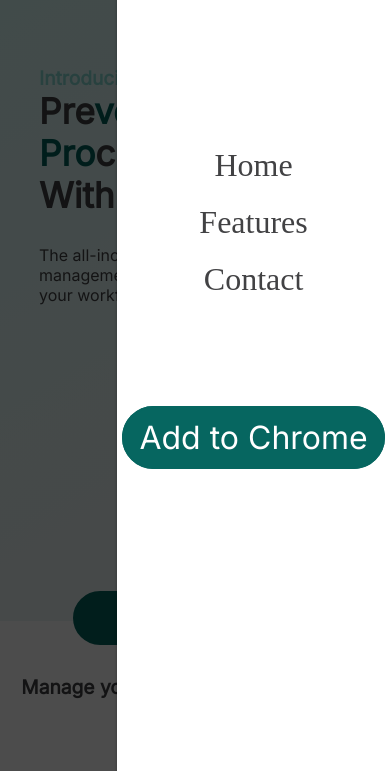
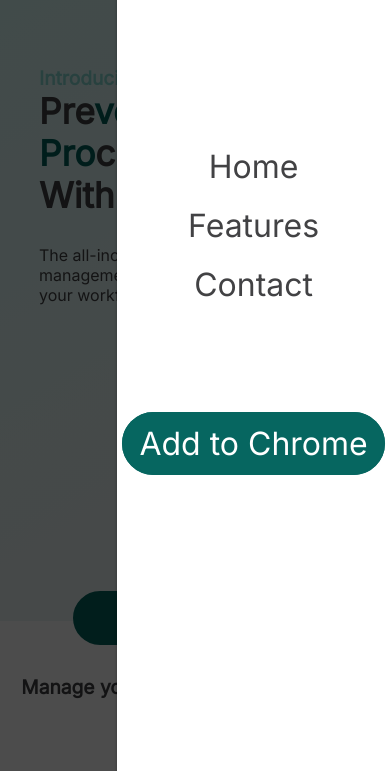
Before and after one commit to Provent-Extension/Provent-Extension.github.io, a plain HTML site: page index.html in a window 390 px wide. Both pictures are taken after a click on the button 328 px from the left and 26 px from the top of the page. Shown: the part 73-844 px from the top of the page. Drawn offline with Linux system fonts and the light colour scheme.

Commit message:
Fixed mobile navigation bar

```diff
--- a/css/home.css
+++ b/css/home.css
@@ -197,6 +197,8 @@ nav {
     color: #424244;
     text-decoration: none;
     transition: 0.3s;
+    font-family: 'Inter';
+    font-style: normal;
 }
 
 .nav_mobile_link:hover {
--- a/index.html
+++ b/index.html
@@ -40,10 +40,10 @@
 
 		<nav class="mobile_navbar" id="vertical_nav_bar">
 			<ul class="mobile_navbar_ul">
-				<li class="nav_mobile_li"><a class="nav_mobile_link" href="#home">Home</a></li>
-				<li class="nav_mobile_li"><a class="nav_mobile_link" href="#features">Features</a></li>
-				<li class="nav_mobile_li"><a class="nav_mobile_link" href="#contact">Contact</a></li>
-				<li class="nav_mobile_li"><a class="mobilenav-download-btn" href="https://docs.google.com/forms/d/e/1FAIpQLSe_kOKucHuHbWUG4hhaOFghbyfjqIIUNT7FRG__xOjYIaOE_Q/viewform" target="_blank">Add to Chrome</a></li>
+				<li class="nav_mobile_li" onclick="animate_ham_menu()"><a class="nav_mobile_link" href="#home">Home</a></li>
+				<li class="nav_mobile_li" onclick="animate_ham_menu()"><a class="nav_mobile_link" href="#features">Features</a></li>
+				<li class="nav_mobile_li" onclick="animate_ham_menu()"><a class="nav_mobile_link" href="#contact">Contact</a></li>
+				<li class="nav_mobile_li" onclick="animate_ham_menu()"><a class="mobilenav-download-btn" href="https://docs.google.com/forms/d/e/1FAIpQLSe_kOKucHuHbWUG4hhaOFghbyfjqIIUNT7FRG__xOjYIaOE_Q/viewform" target="_blank">Add to Chrome</a></li>
 			</ul>
 		</nav>
 
```
